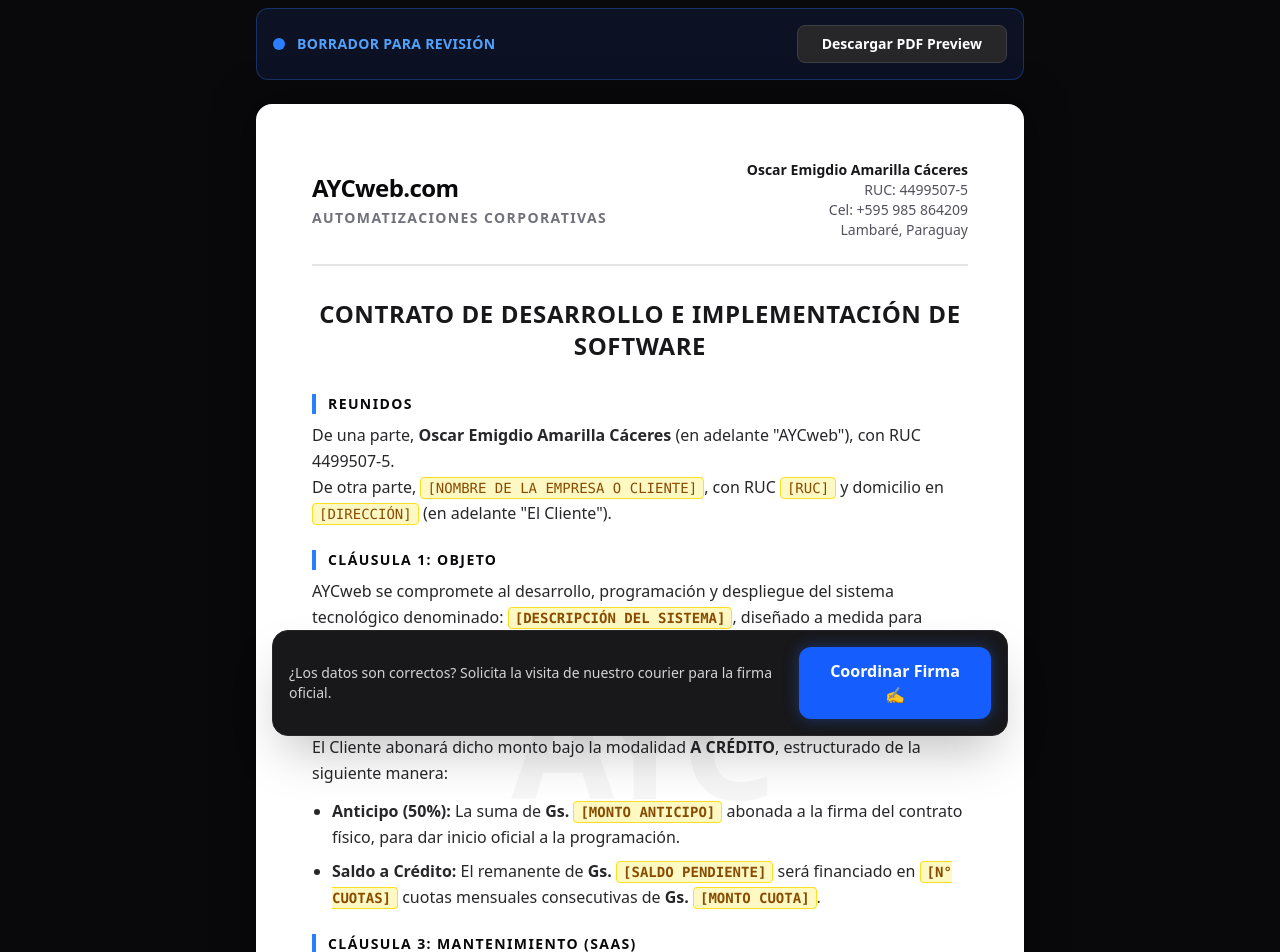
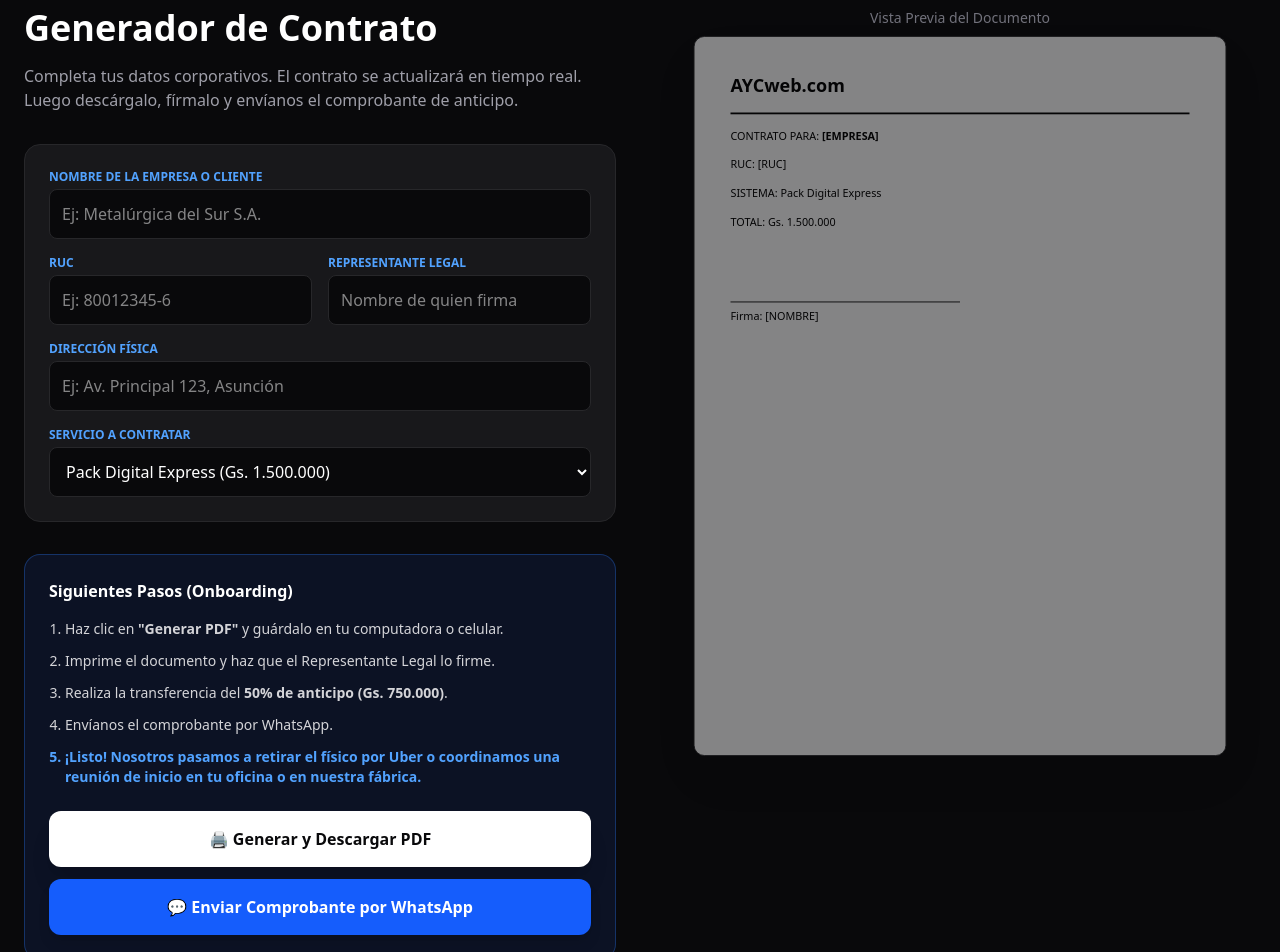
Before and after one commit to oscaramarilla/aycweb, a Next.js app: page /contrato in a window 1280 px wide. Shown: the part 40-992 px from the top of the page. Built offline with nearby package versions, Linux system fonts and the light colour scheme.

Commit message:
Arquitectura y Contrato Actual3.0

```diff
--- a/app/contrato/page.tsx
+++ b/app/contrato/page.tsx
@@ -1,126 +1,163 @@
 "use client";
 
-import React from 'react';
+import React, { useState } from 'react';
 
-export default function BorradorContrato() {
+export default function GeneradorContrato() {
+  // Estados para guardar los datos del cliente en tiempo real
+  const [datos, setDatos] = useState({
+    empresa: '',
+    ruc: '',
+    direccion: '',
+    representante: '',
+    servicio: 'Pack Digital Express',
+  });
+
+  // Lógica de precios según el servicio seleccionado
+  const planes = {
+    "Pack Digital Express": { precio: "1.500.000", anticipo: "750.000", saldo: "750.000" },
+    "Automatización Empresarial": { precio: "4.500.000", anticipo: "2.250.000", saldo: "2.250.000" },
+    "Motor de Cotizaciones PRO": { precio: "8.000.000", anticipo: "4.000.000", saldo: "4.000.000" }
+  };
+
+  const planSeleccionado = planes[datos.servicio as keyof typeof planes];
+
+  // Función para imprimir/guardar como PDF
+  const generarPDF = () => {
+    window.print();
+  };
+
+  const whatsappLink = `https://wa.me/595985864209?text=Hola%20Oscar,%20ya%20generé%20y%20firmé%20el%20contrato%20por%20el%20${datos.servicio}.%20Te%20paso%20el%20comprobante%20de%20transferencia%20del%20anticipo%20para%20coordinar%20la%20entrega%20física.`;
+
   return (
-    <main className="min-h-screen bg-zinc-950 py-8 px-4 md:py-12 font-sans selection:bg-blue-500/30">
+    <main className="min-h-screen bg-zinc-950 text-zinc-300 font-sans selection:bg-blue-500/30">
 
-      {/* Barra superior de estado (Mobile friendly) */}
-      <div className="max-w-3xl mx-auto mb-6 flex flex-col sm:flex-row items-center justify-between gap-4 bg-blue-900/20 border border-blue-500/30 p-4 rounded-xl">
-        <div className="flex items-center gap-3">
-          <span className="relative flex h-3 w-3">
-            <span className="animate-ping absolute inline-flex h-full w-full rounded-full bg-blue-400 opacity-75"></span>
-            <span className="relative inline-flex rounded-full h-3 w-3 bg-blue-500"></span>
-          </span>
-          <span className="text-blue-400 font-bold text-sm tracking-wide uppercase">Borrador para Revisión</span>
-        </div>
-        <button className="w-full sm:w-auto px-6 py-2 bg-zinc-800 hover:bg-zinc-700 text-white text-sm font-bold rounded-lg transition-colors border border-zinc-700">
-          Descargar PDF Preview
-        </button>
-      </div>
+      {/* ==========================================
+          VISTA WEB (OCULTA AL IMPRIMIR EL PDF)
+          ========================================== */}
+      <div className="print:hidden py-12 px-6 max-w-7xl mx-auto grid grid-cols-1 lg:grid-cols-2 gap-12">
 
-      {/* Contenedor del Documento (Efecto Papel) */}
-      <div className="max-w-3xl mx-auto bg-white text-zinc-900 p-6 sm:p-10 md:p-14 rounded-2xl shadow-[0_0_40px_rgba(0,0,0,0.5)] relative overflow-hidden">
+        {/* Columna Izquierda: Formulario e Instrucciones */}
+        <div>
+          <h1 className="text-4xl font-black text-white mb-4">Generador de Contrato</h1>
+          <p className="text-zinc-400 mb-8">Completa tus datos corporativos. El contrato se actualizará en tiempo real. Luego descárgalo, fírmalo y envíanos el comprobante de anticipo.</p>
 
-        {/* Sello de agua sutil de AYC */}
-        <div className="absolute top-1/2 left-1/2 -translate-x-1/2 -translate-y-1/2 opacity-[0.03] pointer-events-none select-none text-[150px] font-black tracking-tighter">
-          AYC
-        </div>
+          <div className="bg-zinc-900 border border-zinc-800 p-6 rounded-2xl space-y-4 mb-8">
+            <div>
+              <label className="block text-xs font-bold text-blue-400 uppercase mb-1">Nombre de la Empresa o Cliente</label>
+              <input type="text" className="w-full bg-zinc-950 border border-zinc-800 rounded-lg p-3 text-white focus:border-blue-500 outline-none" placeholder="Ej: Metalúrgica del Sur S.A." onChange={e => setDatos({...datos, empresa: e.target.value})} />
+            </div>
+            <div className="grid grid-cols-2 gap-4">
+              <div>
+                <label className="block text-xs font-bold text-blue-400 uppercase mb-1">RUC</label>
+                <input type="text" className="w-full bg-zinc-950 border border-zinc-800 rounded-lg p-3 text-white focus:border-blue-500 outline-none" placeholder="Ej: 80012345-6" onChange={e => setDatos({...datos, ruc: e.target.value})} />
+              </div>
+              <div>
+                <label className="block text-xs font-bold text-blue-400 uppercase mb-1">Representante Legal</label>
+                <input type="text" className="w-full bg-zinc-950 border border-zinc-800 rounded-lg p-3 text-white focus:border-blue-500 outline-none" placeholder="Nombre de quien firma" onChange={e => setDatos({...datos, representante: e.target.value})} />
+              </div>
+            </div>
+            <div>
+              <label className="block text-xs font-bold text-blue-400 uppercase mb-1">Dirección Física</label>
+              <input type="text" className="w-full bg-zinc-950 border border-zinc-800 rounded-lg p-3 text-white focus:border-blue-500 outline-none" placeholder="Ej: Av. Principal 123, Asunción" onChange={e => setDatos({...datos, direccion: e.target.value})} />
+            </div>
+            <div>
+              <label className="block text-xs font-bold text-blue-400 uppercase mb-1">Servicio a Contratar</label>
+              <select className="w-full bg-zinc-950 border border-zinc-800 rounded-lg p-3 text-white focus:border-blue-500 outline-none" onChange={e => setDatos({...datos, servicio: e.target.value})}>
+                <option value="Pack Digital Express">Pack Digital Express (Gs. 1.500.000)</option>
+                <option value="Automatización Empresarial">Automatización Empresarial (Gs. 4.500.000)</option>
+                <option value="Motor de Cotizaciones PRO">Motor de Cotizaciones PRO (Gs. 8.000.000)</option>
+              </select>
+            </div>
+          </div>
 
-        {/* Encabezado */}
-        <div className="border-b-2 border-zinc-200 pb-6 mb-8 text-center sm:text-left flex flex-col sm:flex-row justify-between items-center gap-4">
-          <div>
-            <h1 className="text-2xl font-black text-zinc-950 tracking-tight">AYCweb.com</h1>
-            <p className="text-sm text-zinc-500 font-bold tracking-widest uppercase mt-1">Automatizaciones Corporativas</p>
-          </div>
-          <div className="text-sm text-zinc-600 sm:text-right">
-            <p className="font-bold text-zinc-900">Oscar Emigdio Amarilla Cáceres</p>
-            <p>RUC: 4499507-5</p>
-            <p>Cel: +595 985 864209</p>
-            <p>Lambaré, Paraguay</p>
+          <div className="bg-blue-900/20 border border-blue-500/30 p-6 rounded-2xl">
+            <h3 className="text-white font-bold mb-4">Siguientes Pasos (Onboarding)</h3>
+            <ol className="list-decimal pl-4 space-y-3 text-sm text-zinc-300">
+              <li>Haz clic en <strong>"Generar PDF"</strong> y guárdalo en tu computadora o celular.</li>
+              <li>Imprime el documento y haz que el Representante Legal lo firme.</li>
+              <li>Realiza la transferencia del <strong>50% de anticipo (Gs. {planSeleccionado.anticipo})</strong>.</li>
+              <li>Envíanos el comprobante por WhatsApp.</li>
+              <li className="text-blue-400 font-bold">¡Listo! Nosotros pasamos a retirar el físico por Uber o coordinamos una reunión de inicio en tu oficina o en nuestra fábrica.</li>
+            </ol>
+
+            <div className="mt-6 flex flex-col gap-3">
+              <button onClick={generarPDF} className="w-full bg-white text-zinc-950 hover:bg-zinc-200 font-black py-4 rounded-xl shadow-xl transition-all">
+                🖨️ Generar y Descargar PDF
+              </button>
+              <a href={whatsappLink} target="_blank" rel="noopener noreferrer" className="w-full bg-blue-600 hover:bg-blue-500 text-white font-black py-4 rounded-xl text-center shadow-lg transition-all">
+                💬 Enviar Comprobante por WhatsApp
+              </a>
+            </div>
           </div>
         </div>
 
-        {/* Título del Contrato */}
-        <h2 className="text-xl sm:text-2xl font-black text-center mb-8 uppercase tracking-wide">
-          Contrato de Desarrollo e Implementación de Software
-        </h2>
-
-        {/* Cuerpo del Contrato */}
-        <div className="space-y-6 text-sm sm:text-base text-zinc-800 leading-relaxed">
-
-          <section>
-            <h3 className="font-bold text-zinc-950 mb-2 uppercase text-sm tracking-widest border-l-4 border-blue-500 pl-3">Reunidos</h3>
-            <p>
-              De una parte, <strong>Oscar Emigdio Amarilla Cáceres</strong> (en adelante "AYCweb"), con RUC 4499507-5.<br/>
-              De otra parte, <span className="bg-yellow-100 text-yellow-800 px-1.5 py-0.5 rounded border border-yellow-300 font-mono text-sm">[NOMBRE DE LA EMPRESA O CLIENTE]</span>, con RUC <span className="bg-yellow-100 text-yellow-800 px-1.5 py-0.5 rounded border border-yellow-300 font-mono text-sm">[RUC]</span> y domicilio en <span className="bg-yellow-100 text-yellow-800 px-1.5 py-0.5 rounded border border-yellow-300 font-mono text-sm">[DIRECCIÓN]</span> (en adelante "El Cliente").
-            </p>
-          </section>
-
-          <section>
-            <h3 className="font-bold text-zinc-950 mb-2 uppercase text-sm tracking-widest border-l-4 border-blue-500 pl-3">Cláusula 1: Objeto</h3>
-            <p>
-              AYCweb se compromete al desarrollo, programación y despliegue del sistema tecnológico denominado: <strong><span className="bg-yellow-100 text-yellow-800 px-1.5 py-0.5 rounded border border-yellow-300 font-mono text-sm">[DESCRIPCIÓN DEL SISTEMA]</span></strong>, diseñado a medida para optimizar los procesos operativos de El Cliente.
-            </p>
-          </section>
-
-          <section>
-            <h3 className="font-bold text-zinc-950 mb-2 uppercase text-sm tracking-widest border-l-4 border-blue-500 pl-3">Cláusula 2: Inversión y Forma de Pago (A Crédito)</h3>
-            <p className="mb-3">
-              La inversión total para el desarrollo y entrega del sistema es de <strong>Gs. <span className="bg-yellow-100 text-yellow-800 px-1.5 py-0.5 rounded border border-yellow-300 font-mono text-sm">[PRECIO TOTAL]</span></strong>. El Cliente abonará dicho monto bajo la modalidad <strong>A CRÉDITO</strong>, estructurado de la siguiente manera:
-            </p>
-            <ul className="list-disc pl-5 space-y-2">
-              <li><strong>Anticipo (50%):</strong> La suma de <strong>Gs. <span className="bg-yellow-100 text-yellow-800 px-1.5 py-0.5 rounded border border-yellow-300 font-mono text-sm">[MONTO ANTICIPO]</span></strong> abonada a la firma del contrato físico, para dar inicio oficial a la programación.</li>
-              <li><strong>Saldo a Crédito:</strong> El remanente de <strong>Gs. <span className="bg-yellow-100 text-yellow-800 px-1.5 py-0.5 rounded border border-yellow-300 font-mono text-sm">[SALDO PENDIENTE]</span></strong> será financiado en <strong><span className="bg-yellow-100 text-yellow-800 px-1.5 py-0.5 rounded border border-yellow-300 font-mono text-sm">[N° CUOTAS]</span></strong> cuotas mensuales consecutivas de <strong>Gs. <span className="bg-yellow-100 text-yellow-800 px-1.5 py-0.5 rounded border border-yellow-300 font-mono text-sm">[MONTO CUOTA]</span></strong>.</li>
-            </ul>
-          </section>
-
-          <section>
-            <h3 className="font-bold text-zinc-950 mb-2 uppercase text-sm tracking-widest border-l-4 border-blue-500 pl-3">Cláusula 3: Mantenimiento (SaaS)</h3>
-            <p>
-              Para garantizar el funcionamiento ininterrumpido en la nube, El Cliente abonará una cuota mensual de mantenimiento de <strong>Gs. <span className="bg-yellow-100 text-yellow-800 px-1.5 py-0.5 rounded border border-yellow-300 font-mono text-sm">[MONTO MANTENIMIENTO]</span></strong>, la cual incluye alojamiento en servidores, dominio y soporte técnico.
-            </p>
-          </section>
-
-          <section>
-            <h3 className="font-bold text-zinc-950 mb-2 uppercase text-sm tracking-widest border-l-4 border-blue-500 pl-3">Cláusula 4: Confidencialidad</h3>
-            <p>
-              AYCweb garantiza la absoluta confidencialidad de los datos comerciales procesados por El Cliente. El sistema se entrega bajo licencia de uso exclusivo para la empresa contratante.
-            </p>
-          </section>
-
-        </div>
-
-        {/* Firmas */}
-        <div className="mt-16 pt-8 border-t-2 border-zinc-100 grid grid-cols-1 sm:grid-cols-2 gap-12 text-center">
-          <div>
-            <div className="border-b border-zinc-400 w-4/5 mx-auto mb-2"></div>
-            <p className="font-bold text-zinc-900">Oscar Emigdio Amarilla C.</p>
-            <p className="text-sm text-zinc-500">AYCweb.com</p>
-          </div>
-          <div>
-            <div className="border-b border-zinc-400 w-4/5 mx-auto mb-2"></div>
-            <p className="font-bold text-zinc-900"><span className="bg-yellow-100 text-yellow-800 px-1.5 py-0.5 rounded border border-yellow-300 font-mono text-sm">[FIRMA CLIENTE]</span></p>
-            <p className="text-sm text-zinc-500">Representante Legal</p>
+        {/* Columna Derecha: Vista Previa Mínima */}
+        <div className="hidden lg:block">
+          <p className="text-zinc-500 text-sm mb-2 text-center">Vista Previa del Documento</p>
+          <div className="bg-white rounded-xl shadow-2xl h-[800px] opacity-50 scale-90 origin-top overflow-hidden border border-zinc-800">
+            {/* Esta es solo una representación visual para que el cliente vea que algo cambia */}
+            <div className="p-10 text-black text-xs space-y-4">
+               <div className="border-b-2 border-black pb-4"><h1 className="text-xl font-bold">AYCweb.com</h1></div>
+               <p>CONTRATO PARA: <strong>{datos.empresa || '[EMPRESA]'}</strong></p>
+               <p>RUC: {datos.ruc || '[RUC]'}</p>
+               <p>SISTEMA: {datos.servicio}</p>
+               <p>TOTAL: Gs. {planSeleccionado.precio}</p>
+               <div className="mt-20 border-t border-black pt-2 w-1/2">Firma: {datos.representante || '[NOMBRE]'}</div>
+            </div>
           </div>
         </div>
       </div>
 
-      {/* Botón flotante para el cliente (Fija en la parte inferior en móviles) */}
-      <div className="max-w-3xl mx-auto mt-8 sticky bottom-6 px-4">
-        <div className="bg-zinc-900 border border-zinc-800 p-4 rounded-2xl flex flex-col sm:flex-row items-center justify-between gap-4 shadow-2xl">
-          <p className="text-zinc-300 text-sm text-center sm:text-left">
-            ¿Los datos son correctos? Solicita la visita de nuestro courier para la firma oficial.
+      {/* ==========================================
+          VISTA DE IMPRESIÓN (SOLO SE VE EN EL PDF)
+          ========================================== */}
+      <div className="hidden print:block bg-white text-black p-10 font-serif max-w-4xl mx-auto">
+        <div className="border-b-2 border-zinc-300 pb-4 mb-8 text-center">
+          <h1 className="text-2xl font-black">AYCweb.com | Automatizaciones Corporativas</h1>
+          <p className="text-sm">Titular: Oscar Emigdio Amarilla Cáceres - RUC: 4499507-5</p>
+          <p className="text-sm">Cel: +595 985 864209 | Lambaré, Paraguay</p>
+        </div>
+
+        <h2 className="text-xl font-bold text-center mb-8 uppercase underline">
+          Contrato de Desarrollo e Implementación de Software B2B
+        </h2>
+
+        <div className="space-y-6 text-justify leading-relaxed">
+          <p>
+            <strong>REUNIDOS:</strong><br/>
+            De una parte, <strong>Oscar Emigdio Amarilla Cáceres</strong> (en adelante "AYCweb"), con RUC 4499507-5.<br/>
+            De otra parte, <strong>{datos.empresa || '_________________________'}</strong>, con RUC <strong>{datos.ruc || '_________________'}</strong> y domicilio en <strong>{datos.direccion || '_________________________'}</strong> (en adelante "El Cliente"), representada en este acto por <strong>{datos.representante || '_________________________'}</strong>.
           </p>
-          <a
-            href="https://wa.me/595985864209?text=Hola%20Oscar,%20revisé%20el%20borrador.%20Podemos%20coordinar%20la%20firma%20con%20tu%20courier."
-            target="_blank"
-            rel="noopener noreferrer"
-            className="w-full sm:w-auto px-6 py-3 bg-blue-600 hover:bg-blue-500 text-white font-bold rounded-xl transition-all shadow-[0_0_15px_rgba(37,99,235,0.4)] text-center flex items-center justify-center gap-2"
-          >
-            <span>Coordinar Firma ✍️</span>
-          </a>
+
+          <p>
+            <strong>PRIMERA: OBJETO DEL CONTRATO</strong><br/>
+            AYCweb se compromete al desarrollo, programación y despliegue del sistema tecnológico denominado: <strong>{datos.servicio}</strong>, diseñado a medida para optimizar los procesos operativos de El Cliente.
+          </p>
+
+          <p>
+            <strong>SEGUNDA: INVERSIÓN Y FORMA DE PAGO</strong><br/>
+            La inversión total para el desarrollo y entrega del sistema es de <strong>Gs. {planSeleccionado.precio}</strong>. El pago se estructura de la siguiente manera:<br/>
+            1. <strong>Anticipo (50%):</strong> La suma de <strong>Gs. {planSeleccionado.anticipo}</strong> abonada a la firma de este contrato.<br/>
+            2. <strong>Saldo:</strong> El remanente de <strong>Gs. {planSeleccionado.saldo}</strong> a ser cancelado contra entrega y puesta en marcha del sistema.
+          </p>
+
+          <p>
+            <strong>TERCERA: CONDICIONES DE LOGÍSTICA Y FIRMA</strong><br/>
+            El presente contrato se perfecciona con la firma física del mismo. El Cliente enviará el documento firmado y el comprobante de transferencia bancaria a AYCweb para coordinar el inicio formal del desarrollo. AYCweb enviará su factura legal correspondiente una vez validado el anticipo.
+          </p>
+        </div>
+
+        <div className="mt-24 grid grid-cols-2 gap-20 text-center">
+          <div>
+            <div className="border-b border-black mb-2"></div>
+            <p className="font-bold">Oscar Emigdio Amarilla C.</p>
+            <p className="text-sm">AYCweb.com | RUC: 4499507-5</p>
+          </div>
+          <div>
+            <div className="border-b border-black mb-2"></div>
+            <p className="font-bold">{datos.representante || 'Firma de El Cliente'}</p>
+            <p className="text-sm">{datos.empresa || 'Representante Legal'}</p>
+          </div>
         </div>
       </div>
 
```
